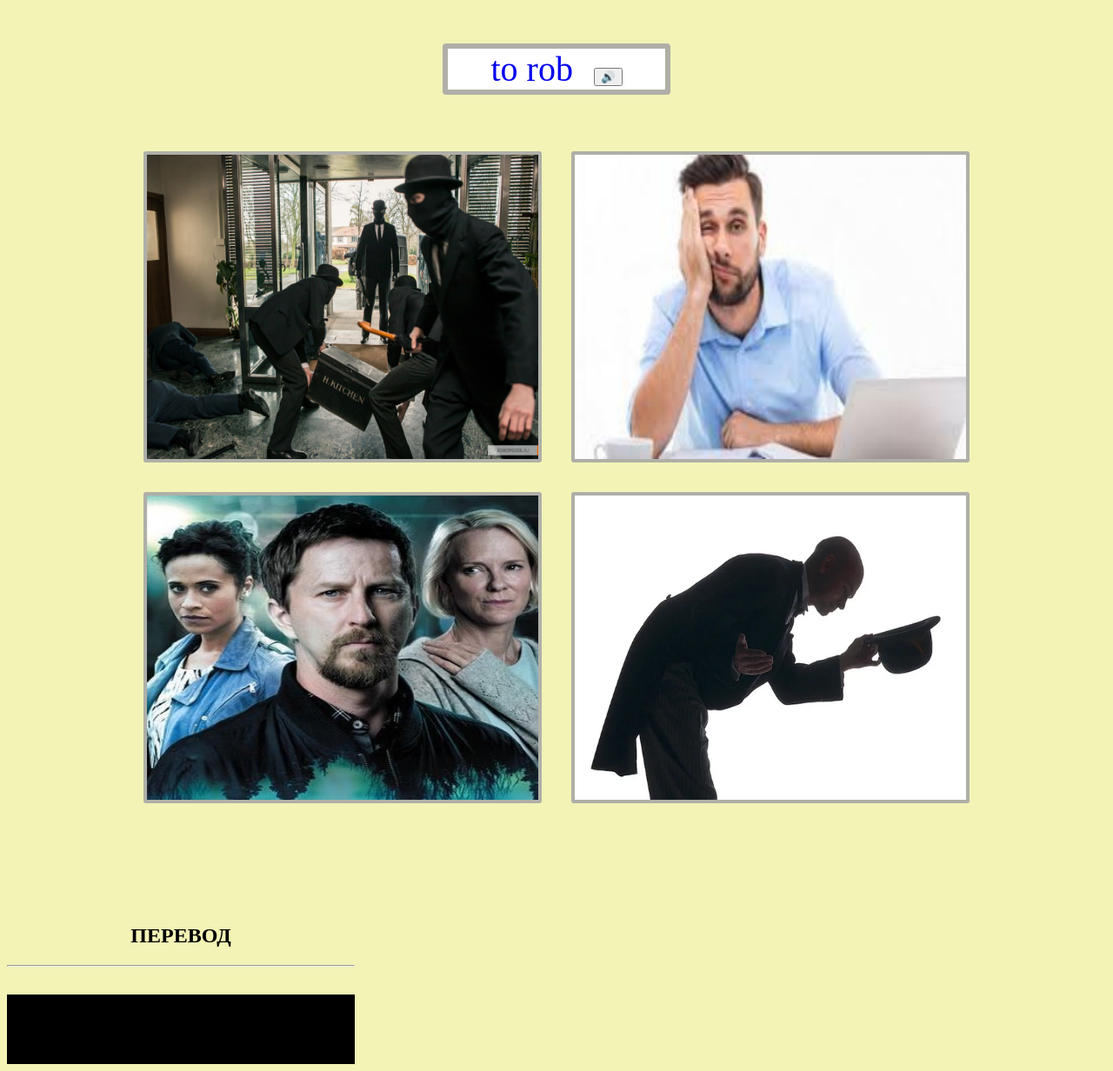
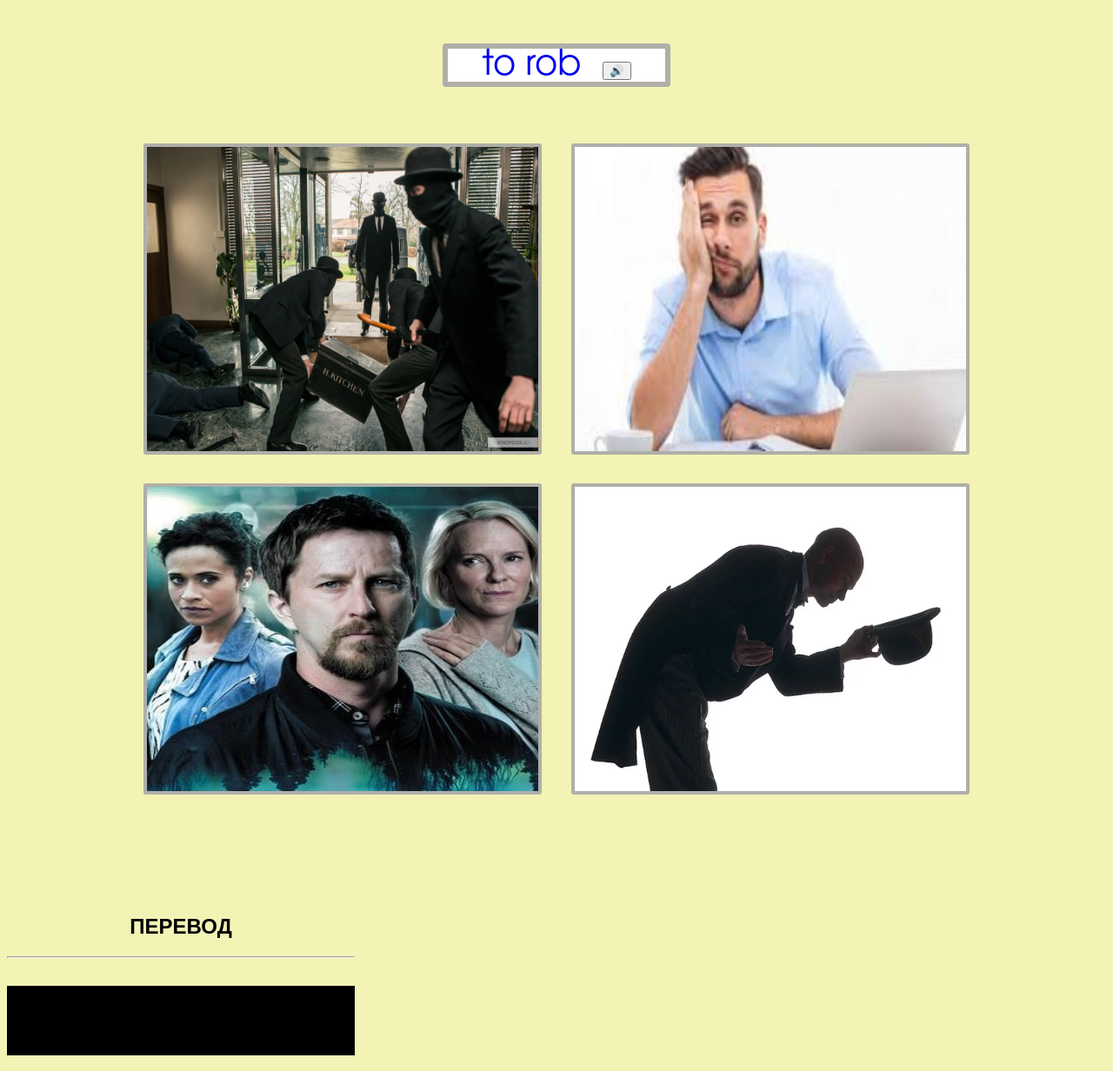
Before and after one commit to mywayblog/englishwodsfree.github.io, a PHP site: page / in a window 1280 px wide. Shown: the whole page at 87% size. Run offline with PHP 8.4, Linux system fonts and the light colour scheme; some libraries are stand-ins or nearby versions.

Commit message:
Update style.css

```diff
--- a/style.css
+++ b/style.css
@@ -1,4 +1,5 @@
 body{
+	font-family: Avantgarde, TeX Gyre Adventor, URW Gothic L, sans-serif;
 	text-align: center;
 	background-color: #F2F3B5
 }
```
